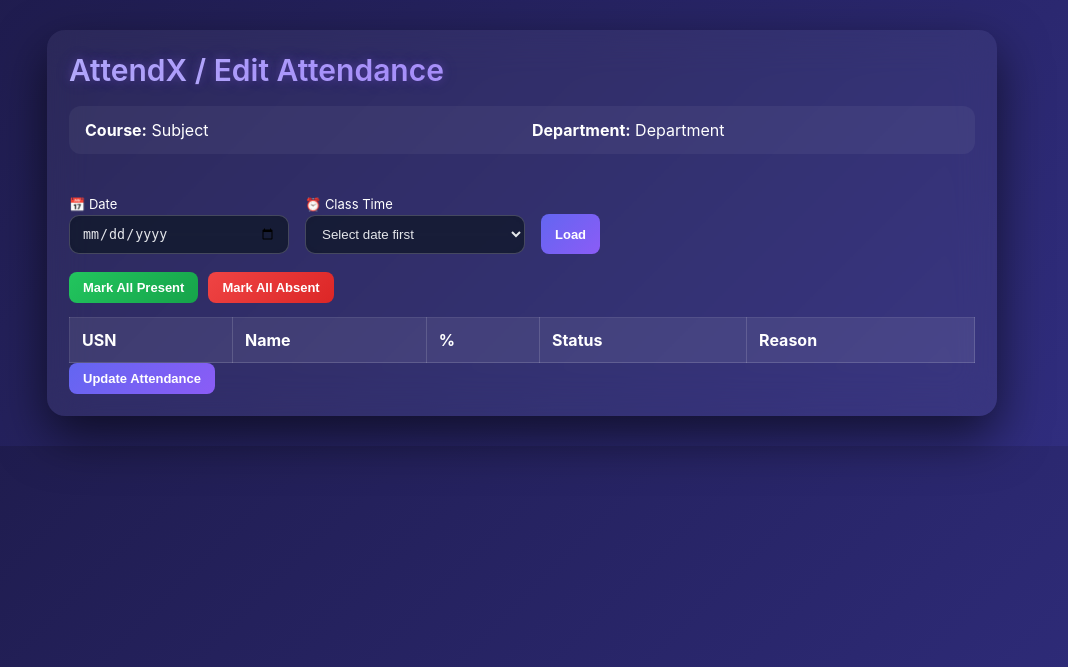
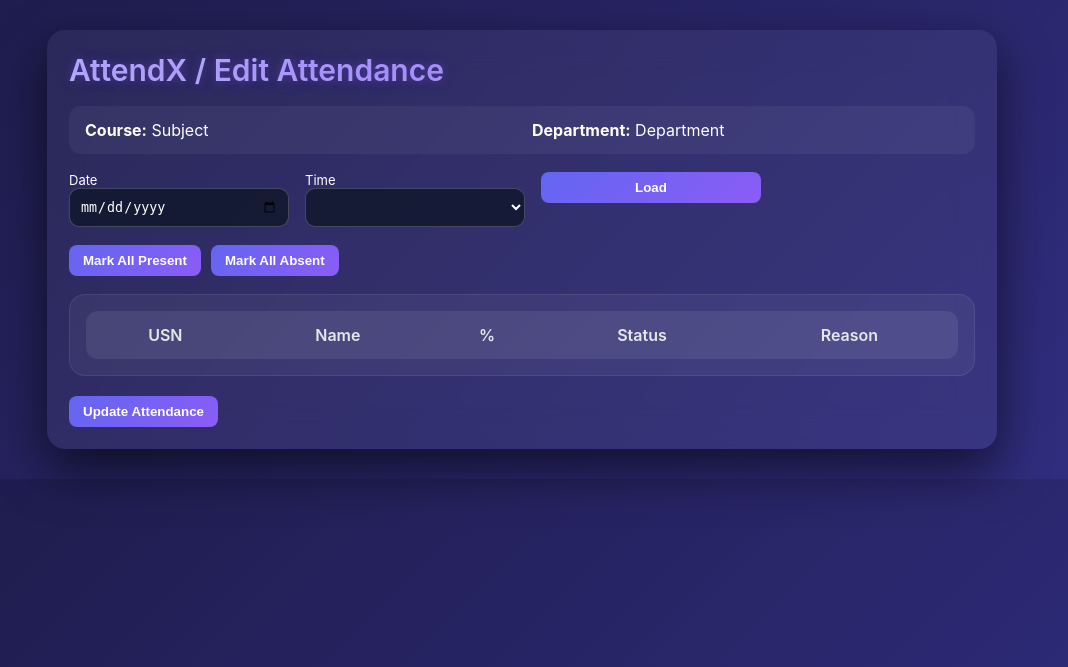
Before and after one commit to aimanshariff19/AttendX, a Flask app: template templates/edit-attendance.html in a window 1280 px wide. Shown: the top 667 px of the page, without its empty margins (118-1186 px from the left). Run offline with Flask 3, Linux system fonts and the light colour scheme; the template is opened without the code that fills it, so the values that code supplies are empty.

```diff
--- a/templates/edit-attendance.html
+++ b/templates/edit-attendance.html
@@ -66,11 +66,9 @@
             gap: 10px 20px;
         }
 
-        /* ===== CONTROLS (FROM FIRST UI) ===== */
+        /* ===== CONTROLS ===== */
         .attendance-controls {
             display: flex;
-            justify-content: left;
-            align-items: flex-end;
             gap: 16px;
             flex-wrap: wrap;
             margin-bottom: 18px;
@@ -83,207 +81,78 @@
             width: 220px;
         }
 
-        .attendance-controls div:last-child {
-            width: auto;
-        }
-
         .attendance-controls input,
         .attendance-controls select {
-            width: 100%;
-            margin-top: 3px;
-            padding: 10px 12px;
+            padding: 10px;
             border-radius: 10px;
             border: 1px solid rgba(255, 255, 255, 0.2);
             background: rgba(15, 23, 42, 0.8);
-            color: #e5e7eb;
-            backdrop-filter: blur(10px);
-            outline: none;
-            transition: 0.3s;
+            color: white;
         }
 
-        .attendance-controls input:focus,
-        .attendance-controls select:focus {
-            border-color: #6366f1;
-            box-shadow: 0 0 10px rgba(99, 102, 241, 0.5);
-        }
-
-        .attendance-controls button {
-            height: 40px;
-            margin-top: 22px;
-        }
-
-        /* ===== BUTTON ===== */
         .btn {
             padding: 8px 14px;
             border-radius: 8px;
             border: none;
             cursor: pointer;
             font-weight: 600;
-            font-size: 13px;
+            background: linear-gradient(135deg, #6366f1, #8b5cf6);
             color: white;
-            background: linear-gradient(135deg, #6366f1, #8b5cf6);
-
-            display: flex;
-            align-items: center;
-            justify-content: center;
-            gap: 8px;
-
-            transition: all 0.25s ease;
-            position: relative;
-            overflow: hidden;
         }
 
-        .btn:hover {
-            transform: translateY(-2px);
-            box-shadow: 0 10px 25px rgba(139, 92, 246, 0.6);
-        }
-
-        .btn::before {
-            content: "";
-            position: absolute;
-            top: 0;
-            left: -100%;
-            width: 100%;
-            height: 100%;
-            background: linear-gradient(120deg,
-                    transparent,
-                    rgba(255, 255, 255, 0.4),
-                    transparent);
-            transition: 0.5s;
-        }
-
-        .btn:hover::before {
-            left: 100%;
-        }
-
-        .btn:active {
-            transform: scale(0.95);
-        }
-
-        /* ===== BULK ===== */
         .bulk-actions {
             display: flex;
             gap: 10px;
             margin-bottom: 14px;
         }
 
-        .bulk-actions button:first-child {
-            background: linear-gradient(135deg, #22c55e, #16a34a);
+        /* ===== 🔥 TABLE UPGRADE ===== */
+        .table-container {
+            background: rgba(255, 255, 255, 0.05);
+            padding: 16px;
+            border-radius: 16px;
+            margin-top: 18px;
+            border: 1px solid rgba(255, 255, 255, 0.08);
         }
 
-        .bulk-actions button:last-child {
-            background: linear-gradient(135deg, #ef4444, #dc2626);
-        }
-
-        /* ===== TABLE ===== */
         table {
             width: 100%;
             border-collapse: collapse;
-            margin-top: 5px;
+            border-radius: 12px;
+            overflow: hidden;
         }
 
-        th,
-        td {
-            border: 1px solid rgba(255, 255, 255, 0.15);
-            padding: 12px;
-            text-align: left;
+        thead th {
+            background: rgba(255, 255, 255, 0.08);
+            padding: 14px;
+            font-weight: 600;
+            color: #e5e7eb;
         }
 
-        th {
-            background: rgba(255, 255, 255, 0.08);
+        tbody td {
+            padding: 14px;
+            border-top: 1px solid rgba(255, 255, 255, 0.08);
+            color: #d1d5db;
         }
 
         tbody tr:hover {
-            background: rgba(255, 255, 255, 0.05);
+            background: rgba(255, 255, 255, 0.04);
         }
 
-        /* ===== STATUS ===== */
-        .status-btn {
-            padding: 8px 14px;
-            border-radius: 8px;
-            border: none;
-            cursor: pointer;
-            color: white;
+        /* ===== STATUS BUTTON ===== */
+        .status-btn.present {
+            background: linear-gradient(135deg, #22c55e, #16a34a);
+            border-radius: 20px;
+            padding: 6px 14px;
+            font-size: 12px;
+            box-shadow: 0 0 10px rgba(34, 197, 94, 0.5);
         }
 
-        .status-btn.present.active {
-            background: linear-gradient(135deg, #22c55e, #16a34a);
-        }
-
-        .status-btn.absent.active {
+        .status-btn.absent {
             background: linear-gradient(135deg, #ef4444, #dc2626);
-        }
-
-        /* ===== SPINNER ===== */
-        .btn-spinner {
-            width: 14px;
-            height: 14px;
-            border: 2px solid rgba(255, 255, 255, 0.3);
-            border-top: 2px solid white;
-            border-radius: 50%;
-            animation: spin 0.6s linear infinite;
-        }
-
-        button.loading {
-            pointer-events: none;
-            opacity: 0.85;
-        }
-
-        @keyframes spin {
-            to {
-                transform: rotate(360deg);
-            }
-        }
-
-        /* ===== ERROR SYSTEM ===== */
-        .input-group {
-            position: relative;
-            margin-top: 24px;
-        }
-
-        /* error text */
-        .field-error {
-            position: absolute;
-            top: -20px;
-            left: 0;
-            font-size: 13px;
-            font-weight: 600;
-            color: #ff4d4f;
-            letter-spacing: 0.2px;
-        }
-
-        /* input error style */
-        .input-error {
-            border: 1px solid #ef4444 !important;
-            background: rgba(239, 68, 68, 0.08) !important;
-            box-shadow: 0 0 0 1px rgba(239, 68, 68, 0.4);
-        }
-
-        /* shake animation */
-        @keyframes shake {
-            0% {
-                transform: translateX(0);
-            }
-
-            25% {
-                transform: translateX(-4px);
-            }
-
-            50% {
-                transform: translateX(4px);
-            }
-
-            75% {
-                transform: translateX(-4px);
-            }
-
-            100% {
-                transform: translateX(0);
-            }
-        }
-
-        .shake {
-            animation: shake 0.3s ease;
+            border-radius: 20px;
+            padding: 6px 14px;
+            font-size: 12px;
         }
     </style>
 
@@ -305,31 +174,29 @@
 
         <div class="attendance-controls">
 
-            <div class="input-group">
-                <label>📅 Date</label>
+            <div>
+                <label>Date</label>
                 <input type="date" id="attendanceDate">
             </div>
 
-            <div class="input-group">
-                <label>⏰ Class Time</label>
-                <select id="timeSelect">
-                    <option value="">Select date first</option>
-                </select>
+            <div>
+                <label>Time</label>
+                <select id="timeSelect"></select>
             </div>
 
             <div>
-                <button class="btn" onclick="loadAttendance(event)">
-                    <span>Load</span>
-                </button>
+                <button class="btn" onclick="loadAttendance(event)">Load</button>
             </div>
 
         </div>
 
         <div class="bulk-actions">
-            <button class="btn" onclick="markAll(true, event)">Mark All Present</button>
-            <button class="btn" onclick="markAll(false, event)">Mark All Absent</button>
+            <button class="btn" onclick="markAll(true)">Mark All Present</button>
+            <button class="btn" onclick="markAll(false)">Mark All Absent</button>
         </div>
 
+        <!-- 🔥 UPDATED TABLE -->
+        <div class="table-container">
             <table>
                 <thead>
                     <tr>
@@ -342,9 +209,12 @@
                 </thead>
                 <tbody id="studentRows"></tbody>
             </table>
+        </div>
+
+        <br>
 
         <button class="btn" onclick="updateAttendance(event)">
-            <span>Update Attendance</span>
+            Update Attendance
         </button>
 
     </div>
```
Lines whose indentation alone changed are shown as unchanged.
